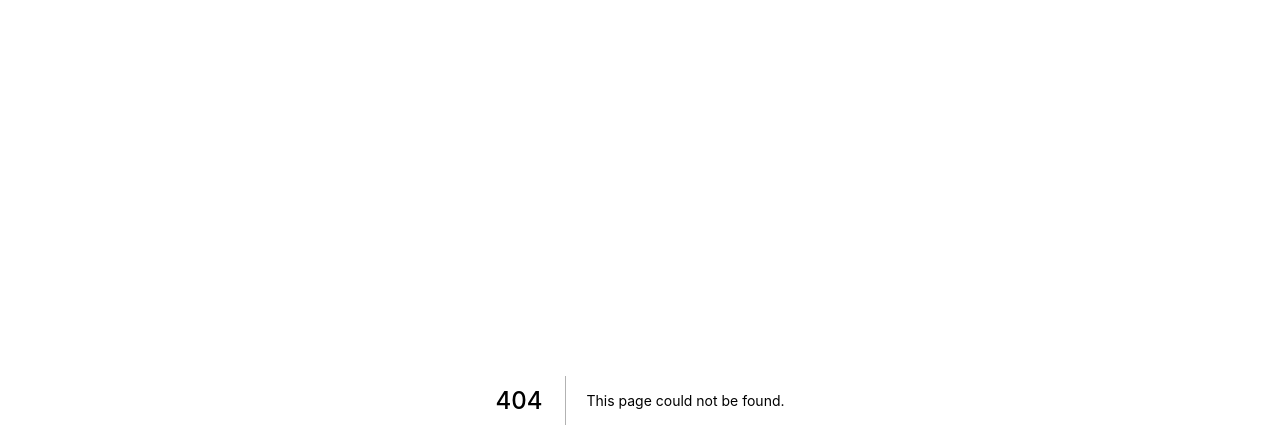
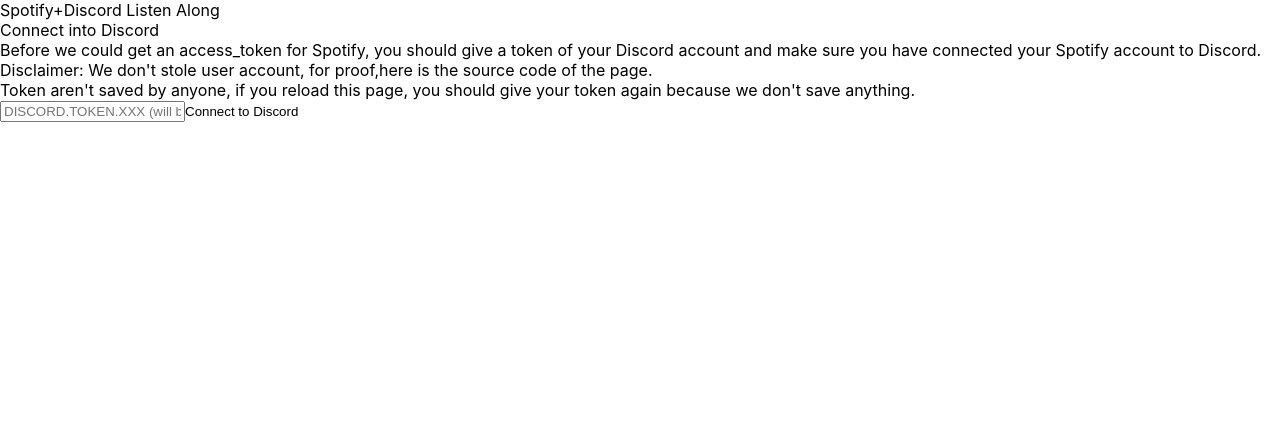
Before and after one commit to MilesCodeIt/soundable, a Next.js app: page /utilities/spotify-discord-listen-along in a window 1280 px wide. Before the commit this address had no page. Shown: the top 448 px of the page. Built offline with nearby package versions, Linux system fonts and the light colour scheme.

Commit message:
Starting to write an utility for listen along

```diff
--- /dev/null
+++ b/pages/api/utilities/spotify-discord-listen-along/spotifyAccountsFromDiscord.js
@@ -0,0 +1,79 @@
+import WebSocket from "ws";
+
+import {
+  chromeLinuxUserAgent,
+  chromeVersion
+} from "utils/api/httpHelpers";
+
+export default async function handler (req, res) {
+  if (req.method !== "POST") return res.status(404).json({
+    success: false,
+    message: "Method doesn't exist."
+  });
+
+  const { discord_token } = req.body;
+  if (!discord_token) return res.status(401).json({
+    success: false,
+    message: "`discord_token` missing."
+  });
+
+  const get_spotify_accounts = () => new Promise((resolve, reject) => {
+    const ws = new WebSocket("wss://gateway.discord.gg/?v=9&encoding=json");
+
+    ws.on("message", (data) => {
+      data = JSON.parse(data);
+
+      // We get the first "READY" event that contains
+      // data about our connected accounts and we filter
+      // them to get only Spotify accounts.
+      if (data.t === "READY") {
+        const spotify_accounts = data.d.connected_accounts.filter(account => account.type === "spotify");
+
+        ws.terminate();
+        resolve(spotify_accounts);
+      }
+
+      // We identify to Discord.
+      if (data.op === 10) {
+        ws.send(JSON.stringify({
+          op: 2,
+          d: {
+            token: discord_token,
+            properties: {
+              os: "Linux",
+              browser: "Chrome",
+              release_channel: "stable",
+              browser_user_agent: chromeLinuxUserAgent,
+              browser_version: chromeVersion,
+              device: "",
+              os_version: "",
+              referrer: "",
+              referring_domain: "",
+              referrer_current: "",
+              referring_domain_current: ""
+            }
+          }
+        }));
+      }
+    });
+
+    ws.addEventListener("error", (event) => {
+      reject(event);
+    })
+  });
+
+  try {
+    const spotify_accounts = await get_spotify_accounts();
+    res.status(200).json({
+      succcess: true,
+      spotify_accounts
+    });
+  }
+  catch (e) {
+    res.status(403).json({
+      success: false,
+      message: "An error was throwned by the WebSocket.",
+      debug: e
+    });
+  }
+}
--- /dev/null
+++ b/pages/utilities/spotify-discord-listen-along/index.jsx
@@ -0,0 +1,74 @@
+import { useState } from "react";
+import ky, { HTTPError } from "ky";
+// import Link from "next/link";
+
+export default function SpotifyDiscordListenAlongHome () {
+  const [discordToken, setDiscordToken] = useState("");
+  const [spotifyAccounts, setSpotifyAccounts] = useState([]);
+
+  const handleConnection = async (e) => {
+    e.preventDefault();
+
+    try {
+      const token = discordToken.replace(/"/gm, "");
+      const data = await ky.post(
+        "/api/utilities/spotify-discord-listen-along/spotifyAccountsFromDiscord",
+        {
+          json: {
+            discord_token: token
+          }
+        }
+      ).json();
+
+      setSpotifyAccounts(data.spotify_accounts);
+    }
+    catch (e) {
+      if (e instanceof HTTPError) {
+        const body = await e.response.json();
+        return console.error("HTTP Error:", body);
+      }
+    }
+  }
+
+  return (
+    <div>
+      <h1>Spotify+Discord Listen Along</h1>
+
+      <div>
+        <h2>Connect into Discord</h2>
+        <p>
+          Before we could get an access_token for Spotify,
+          you should <a href="https://gist.github.com/Vexcited/94b9691653195d6ce3b9df6bc8dabe0f">give a token of your Discord account</a> and make
+          sure you have connected your Spotify account to Discord.
+        </p>
+
+        <p>
+          Disclaimer: We don&apos;t stole user account, for proof,
+          <a href="https://github.com/MilesCodeIt/Soundable">here is the source code of the page</a>.
+        </p>
+
+        <p>
+          Token aren&apos;t saved by anyone, if you reload this page, you should
+          give your token again because we don&apos;t save anything.
+        </p>
+
+        <form onSubmit={handleConnection}>
+          <input
+            type="password"
+            value={discordToken}
+            onChange={(e) => setDiscordToken(e.target.value)}
+            placeholder="DISCORD.TOKEN.XXX (will be hidden)"
+          />
+
+          <button type="submit">
+            Connect to Discord
+          </button>
+        </form>
+
+        {spotifyAccounts.map((spotify_account) =>
+          <p key={spotify_account.id}>{spotify_account.name} ({spotify_account.id})</p>
+        )}
+      </div>
+    </div>
+  )
+}
--- /dev/null
+++ b/utils/api/httpHelpers.js
@@ -0,0 +1,11 @@
+export const chromeVersion = "99.0.4844.82";
+export const chromeLinuxUserAgent = [
+  "Mozilla/5.0",
+  // Linux
+  "(X11; Linux x86_64)",
+  "AppleWebKit/537.36",
+  "(KHTML, like Gecko)",
+  // Chrome v99
+  `Chrome/${chromeVersion}`,
+  "Safari/537.36"
+].join(" ");
```
Also changed, not shown: components/AppLayout/index.jsx (+7 -1 lines), package.json (+12 -2 lines), pages/utilities/index.jsx (added, +18 -0 lines), 1 other file (tests, documents, lock files or other folders).
